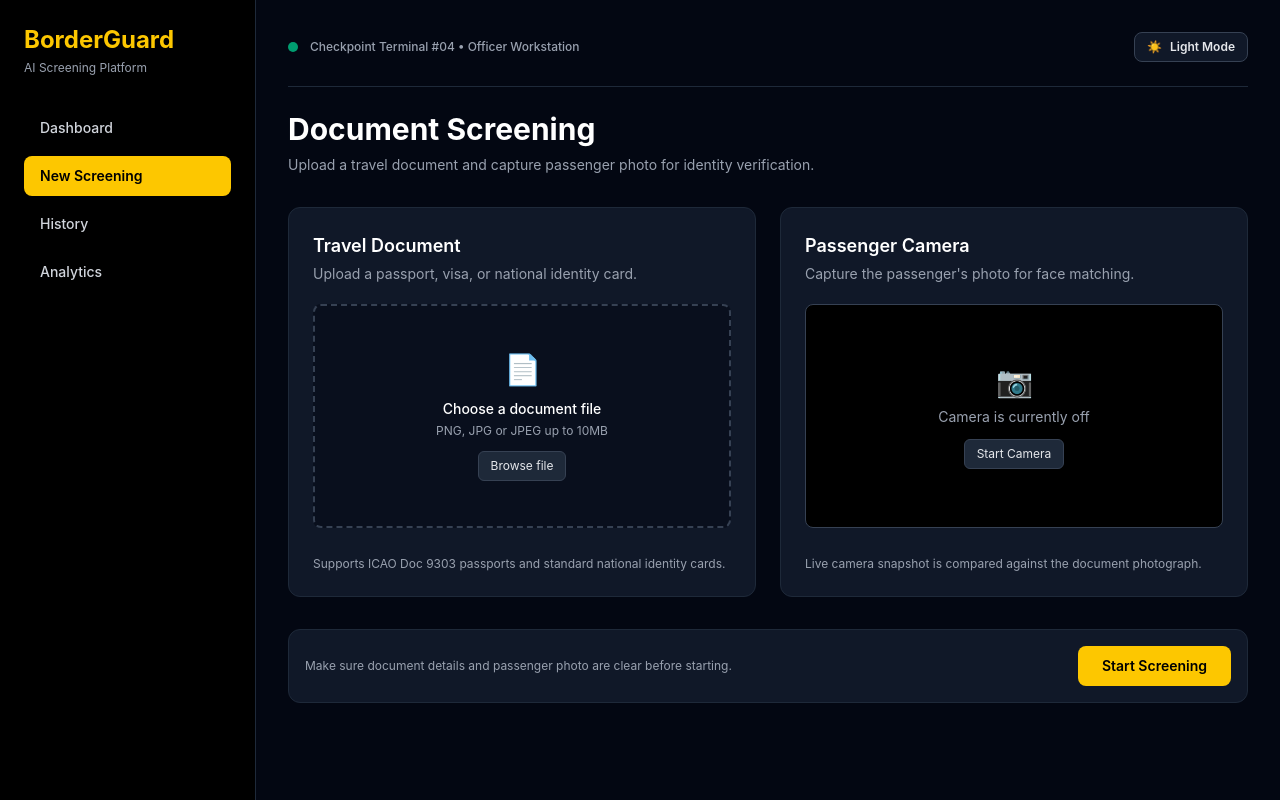
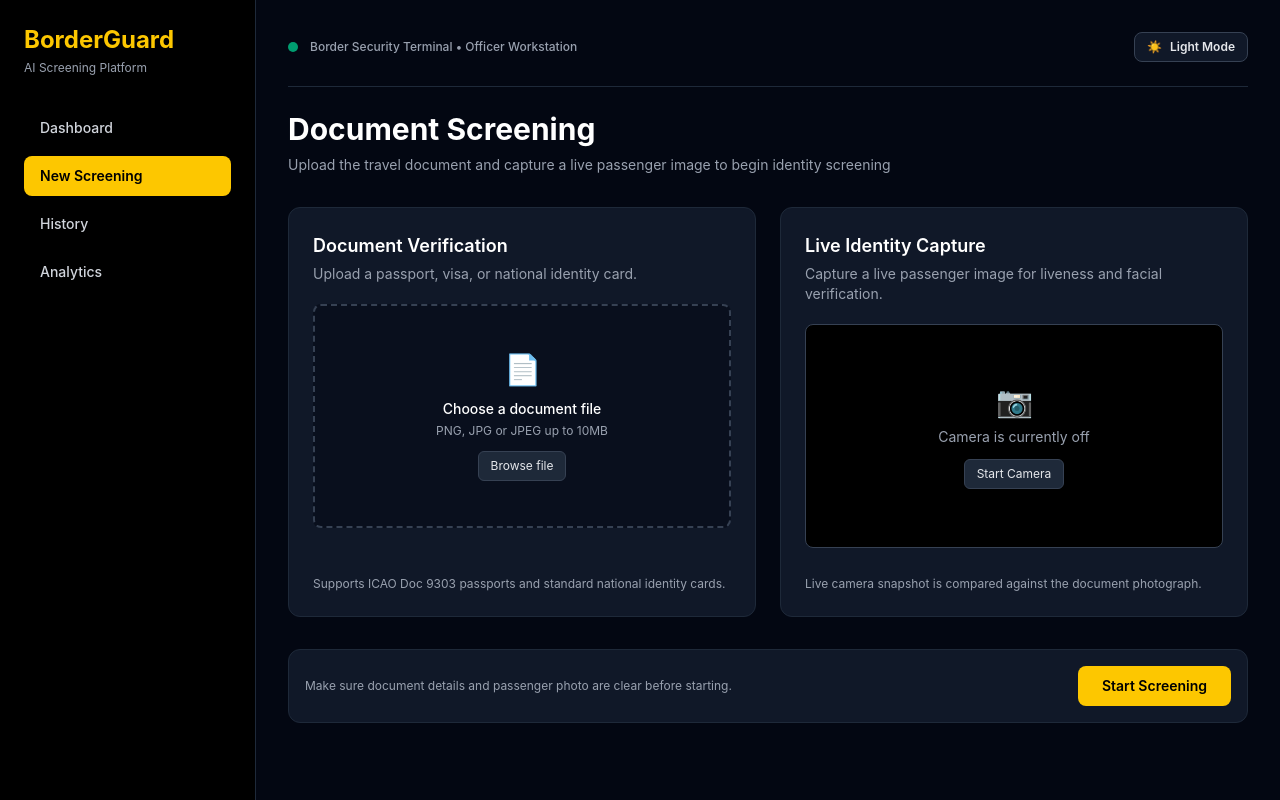
Before and after one commit to moksha013/BorderGuard-AI-Frontend, a React (Vite) app: page /screening in a window 1280 px wide. Built offline with nearby package versions, Linux system fonts and the light colour scheme.

Commit message:
feat: Polish UI copy on Dashboard, Screening, Camera, and Upload components

```diff
--- a/src/components/CameraPanel.jsx
+++ b/src/components/CameraPanel.jsx
@@ -68,10 +68,10 @@ function CameraPanel({ onCapture }) {
     }`}>
       <div>
         <h2 className="text-lg font-semibold">
-          Passenger Camera
+          Live Identity Capture
         </h2>
         <p className={`mt-1 text-sm ${isDark ? 'text-gray-400' : 'text-gray-500'}`}>
-          Capture the passenger's photo for face matching.
+          Capture a live passenger image for liveness and facial verification.
         </p>
 
         <div className="mt-5">
--- a/src/components/DocumentUpload.jsx
+++ b/src/components/DocumentUpload.jsx
@@ -30,7 +30,7 @@ function DocumentUpload({ onFileSelect }) {
     }`}>
       <div>
         <h2 className="text-lg font-semibold">
-          Travel Document
+          Document Verification
         </h2>
         <p className={`mt-1 text-sm ${isDark ? 'text-gray-400' : 'text-gray-500'}`}>
           Upload a passport, visa, or national identity card.
--- a/src/components/Header.jsx
+++ b/src/components/Header.jsx
@@ -14,7 +14,7 @@ function Header() {
         <span className={`text-xs font-medium ${
           isDark ? 'text-gray-400' : 'text-gray-500'
         }`}>
-          Checkpoint Terminal #04 • Officer Workstation
+          Border Security Terminal • Officer Workstation
         </span>
       </div>
 
--- a/src/pages/Dashboard.jsx
+++ b/src/pages/Dashboard.jsx
@@ -32,7 +32,7 @@ function Dashboard() {
       </h1>
 
       <p className="mt-2 text-gray-400">
-        Monitor and manage identity screenings.
+        Track & Verify Identities.
       </p>
 
       <Link
--- a/src/pages/Screening.jsx
+++ b/src/pages/Screening.jsx
@@ -72,7 +72,7 @@ function Screening() {
         Document Screening
       </h1>
       <p className={`mt-2 text-sm ${isDark ? 'text-gray-400' : 'text-gray-600'}`}>
-        Upload a travel document and capture passenger photo for identity verification.
+        Upload the travel document and capture a live passenger image to begin identity screening
       </p>
 
       {/* Upload and Camera Cards */}
```
